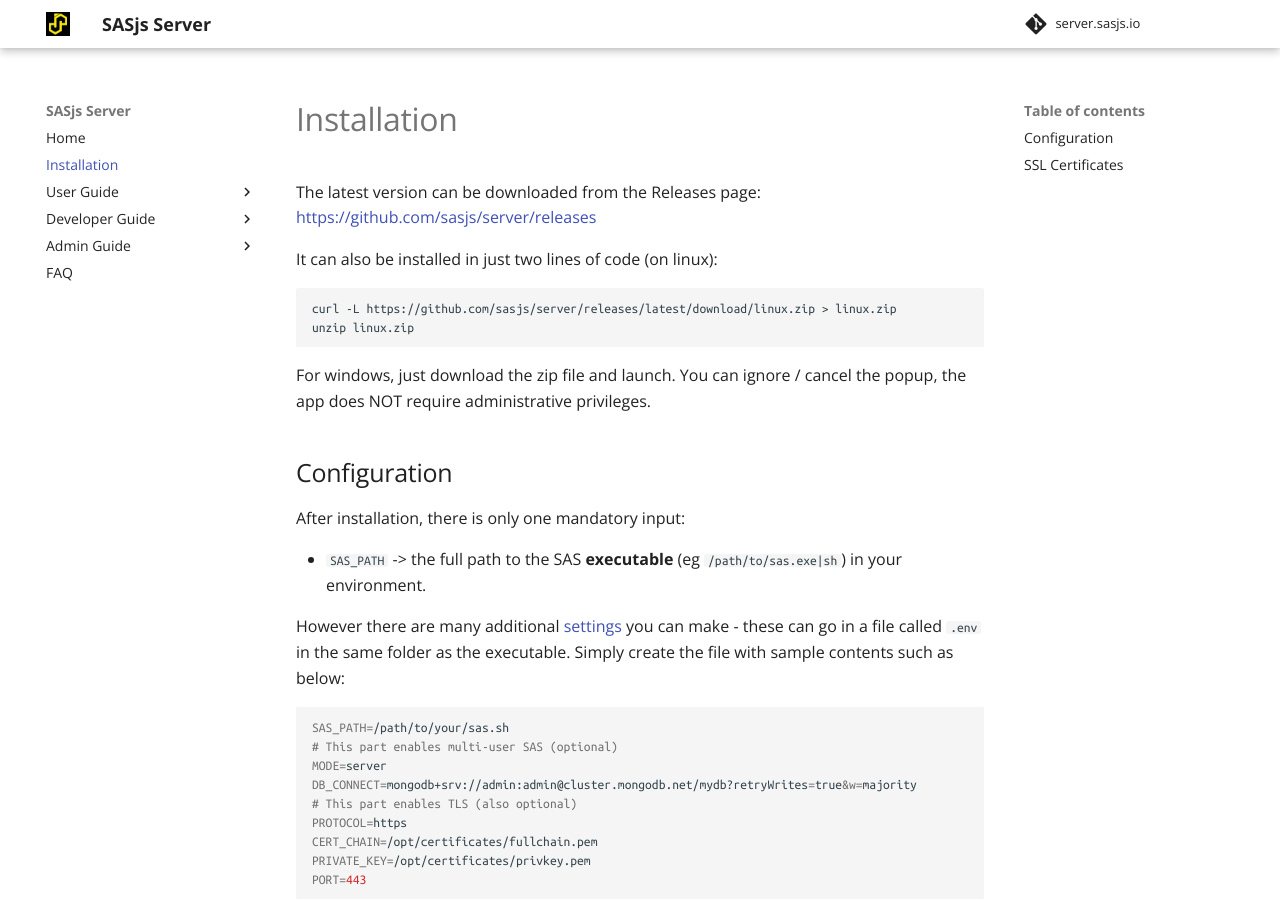
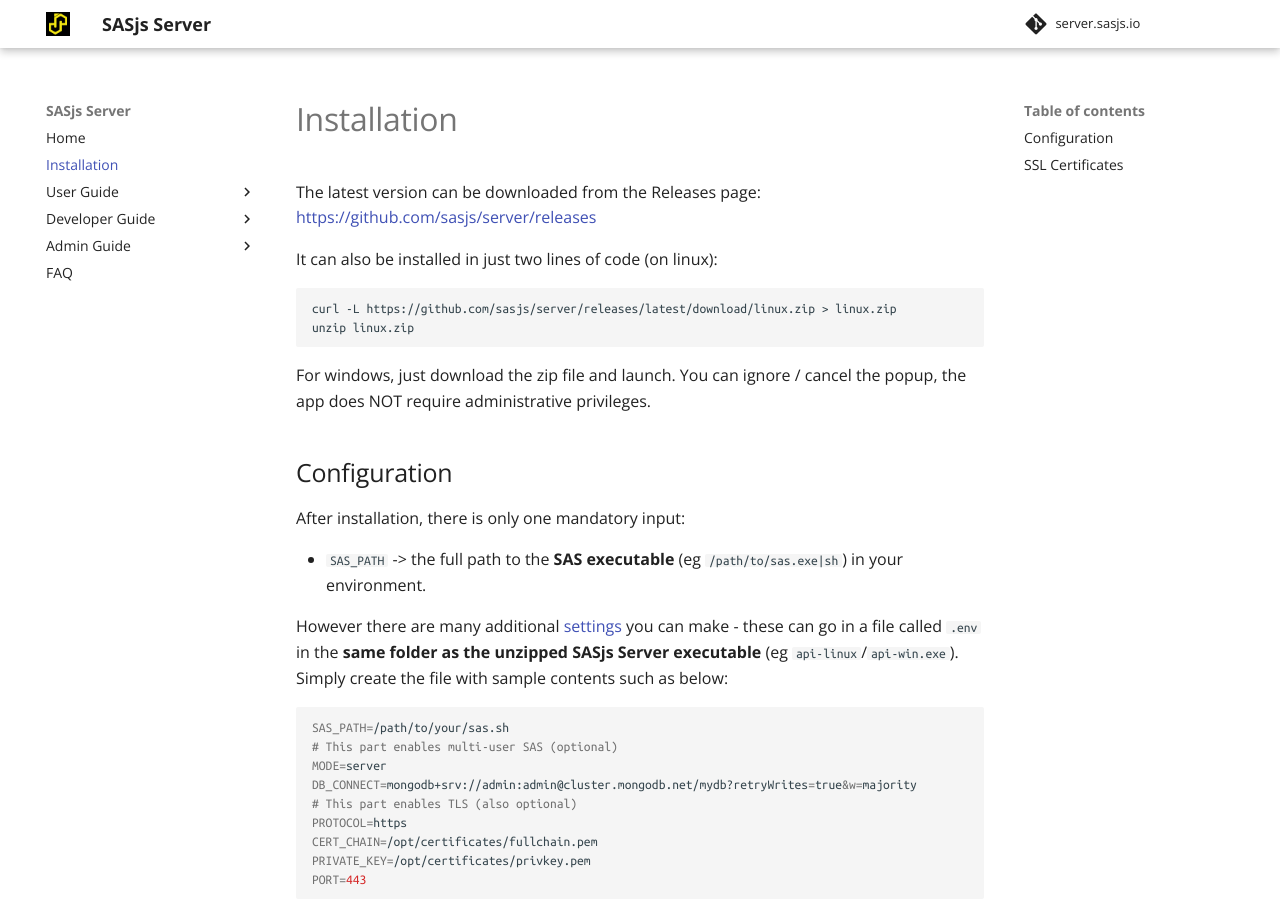
Before and after one commit to sasjs/server.sasjs.io, an MkDocs documentation site: the page built from docs/installation.md, in a window 1280 px wide and 900 px high. Built offline with MkDocs 1.6.1 and Material for MkDocs 9.7.7, drawn with Linux system fonts in a browser that asks for light colours; comment, search, counter and statistics services are not loaded.

Commit message:
Update installation.md

````diff
--- a/docs/installation.md
+++ b/docs/installation.md
@@ -15,9 +15,9 @@
 
 After installation, there is only one mandatory input:
 
-* `SAS_PATH` -> the full path to the SAS **executable** (eg `/path/to/sas.exe|sh`) in your environment.
+* `SAS_PATH` -> the full path to the **SAS executable** (eg `/path/to/sas.exe|sh`) in your environment.
 
-However there are many additional [settings](/settings) you can make - these can go in a file called `.env` in the same folder as the executable.  Simply create the file with sample contents such as below:
+However there are many additional [settings](/settings) you can make - these can go in a file called `.env` in the **same folder as the unzipped SASjs Server executable** (eg `api-linux`/`api-win.exe`).  Simply create the file with sample contents such as below:
 
 ```bash
 SAS_PATH=/path/to/your/sas.sh
````
